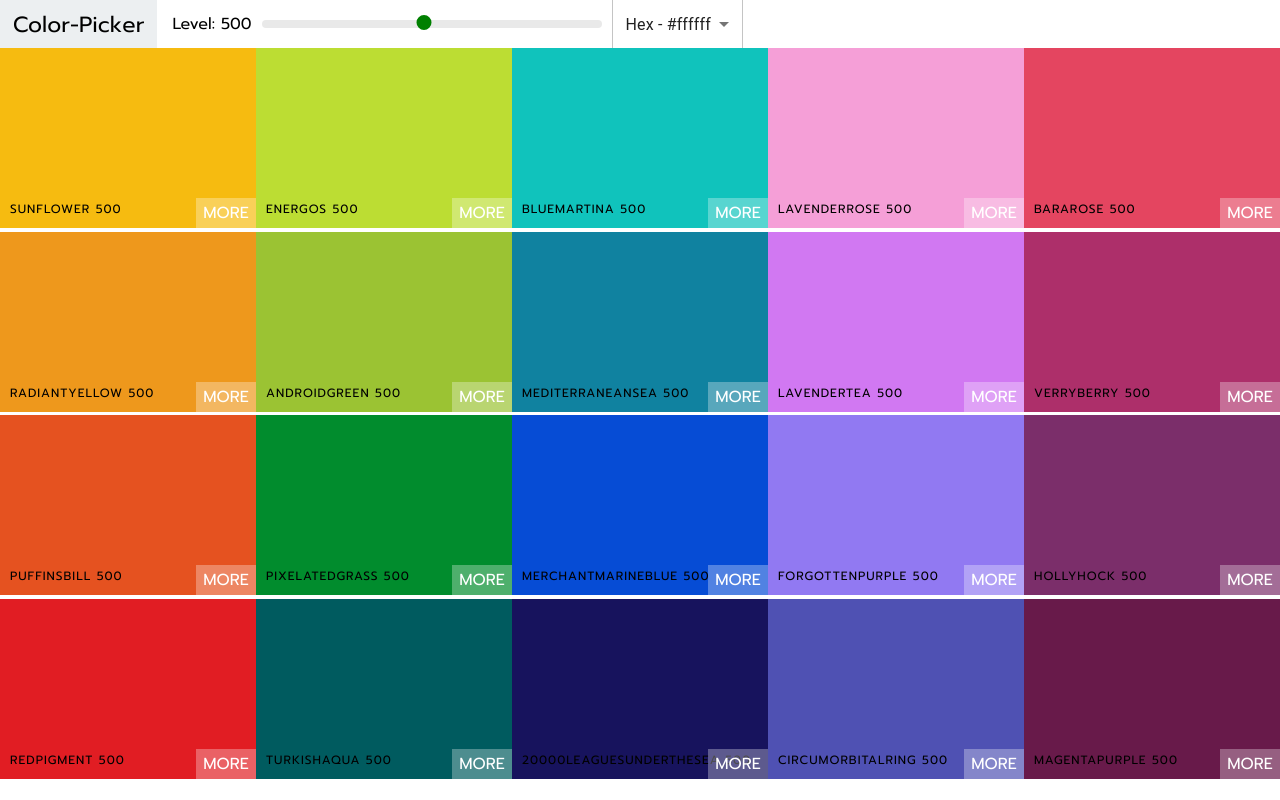
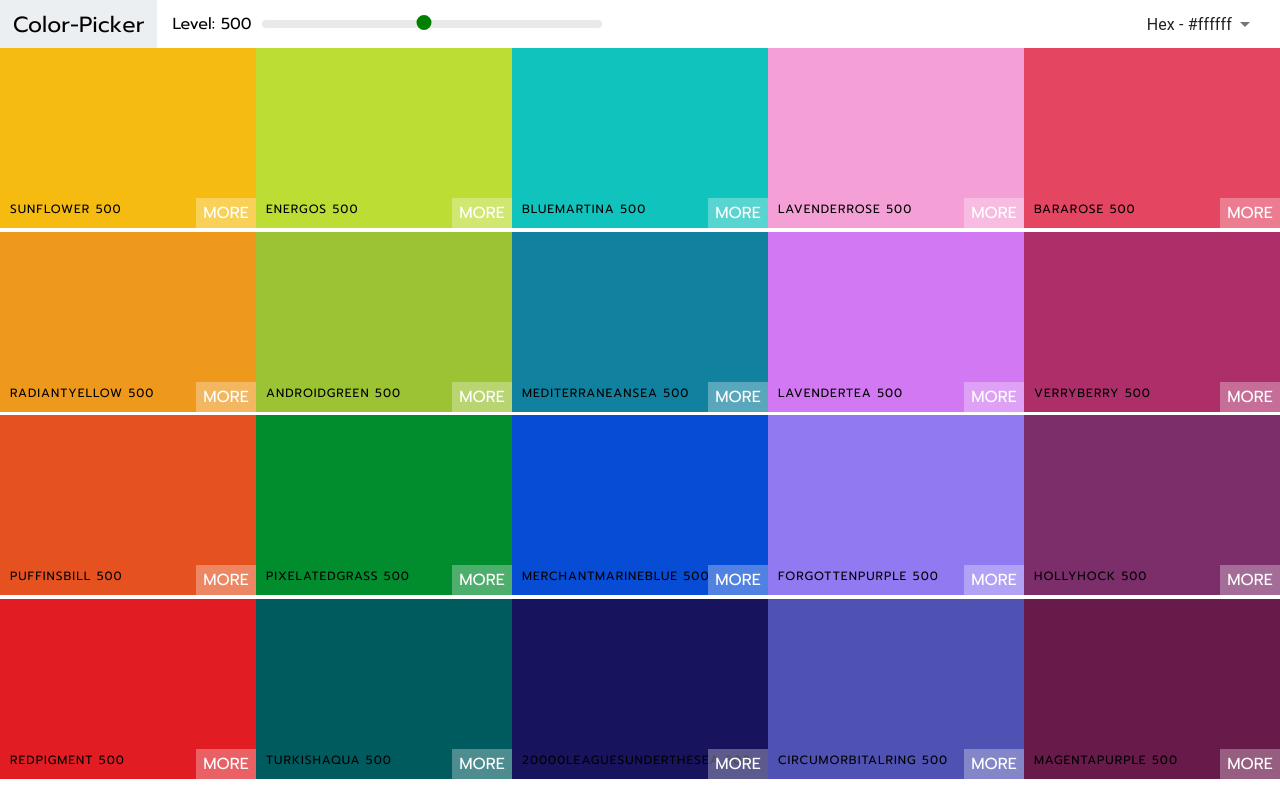
Before and after one commit to aakash-garg10/colorpicker, a React (Create React App) app: page / in a window 1280 px wide. Built offline with nearby package versions, Linux system fonts and the light colour scheme.

Commit message:
Added SnackBar

```diff
--- a/package.json
+++ b/package.json
@@ -5,6 +5,7 @@
   "dependencies": {
     "@emotion/react": "^11.7.1",
     "@emotion/styled": "^11.6.0",
+    "@mui/icons-material": "^5.4.1",
     "@mui/material": "^5.4.1",
     "@testing-library/jest-dom": "^5.16.2",
     "@testing-library/react": "^12.1.2",
--- a/src/Navbar.css
+++ b/src/Navbar.css
@@ -49,3 +49,11 @@ body {
   margin-left: -8px;
   margin-top: -5px;
 }
+.select-container{
+  margin-right: 1rem;
+  margin-left: auto;
+}
+.select-container fieldset{
+  border: none;
+  /* padding: 0; */
+}
--- a/src/Navbar.jsx
+++ b/src/Navbar.jsx
@@ -5,17 +5,24 @@ import MenuItem from "@mui/material/MenuItem";
 import Slider from "rc-slider";
 import "rc-slider/assets/index.css";
 import "./Navbar.css";
+import Snackbar from "@mui/material/Snackbar";
+import IconButton from "@mui/material/IconButton";
+import CloseIcon from "@mui/icons-material/Close";
 
 export class Navbar extends Component {
   constructor(props) {
     super(props);
-    this.state = { format: "hex" };
+    this.state = { format: "hex", open: false, message: "Format Changed" };
     this.changeFormat = this.changeFormat.bind(this);
+    this.closeSnackbar = this.closeSnackbar.bind(this);
   }
 
   changeFormat(e) {
-    this.setState({ format: e.target.value });
+    this.setState({ format: e.target.value, open: true });
     this.props.changeFormat(e.target.value);
+  }
+  closeSnackbar() {
+    this.setState({ open: false });
   }
   render() {
     const { level, changeLevel } = this.props;
@@ -24,7 +31,7 @@ export class Navbar extends Component {
     return (
       <header className="Navbar">
         <div className="logo">
-          <a href="#">Color-Picker</a>
+          <a href="/">Color-Picker</a>
         </div>
         <div className="slider-container">
           <span>Level: {level}</span>
@@ -41,10 +48,28 @@ export class Navbar extends Component {
         <div className="select-container">
           <Select value={format} onChange={this.changeFormat}>
             <MenuItem value="hex">Hex - #ffffff</MenuItem>
-            <MenuItem value="rgb">RGB - rgb(255, 255, 255)</MenuItem>
-            <MenuItem value="rgba">RGBA - rgba(255, 255, 255,0.1)</MenuItem>
+            <MenuItem value="rgb">RGB - rgb (255, 255, 255)</MenuItem>
+            <MenuItem value="rgba">RGBA - rgba (255, 255, 255,0.1)</MenuItem>
           </Select>
         </div>
+        {/* //the little tab that appears on changing the color format */}
+        <Snackbar
+          anchorOrigin={{ vertical: "bottom", horizontal: "left" }}
+          open={this.state.open}
+          variant="standard"
+          autoHideDuration={2000}
+          message={this.state.message}
+          onClose={this.closeSnackbar}
+          action={[
+            <IconButton
+              onClick={this.closeSnackbar}
+              color="inherit"
+              key="close"
+            >
+              <CloseIcon />
+            </IconButton>,
+          ]}
+        />
       </header>
     );
   }
```
Also changed, not shown: 1 other file (tests, documents, lock files or other folders).
